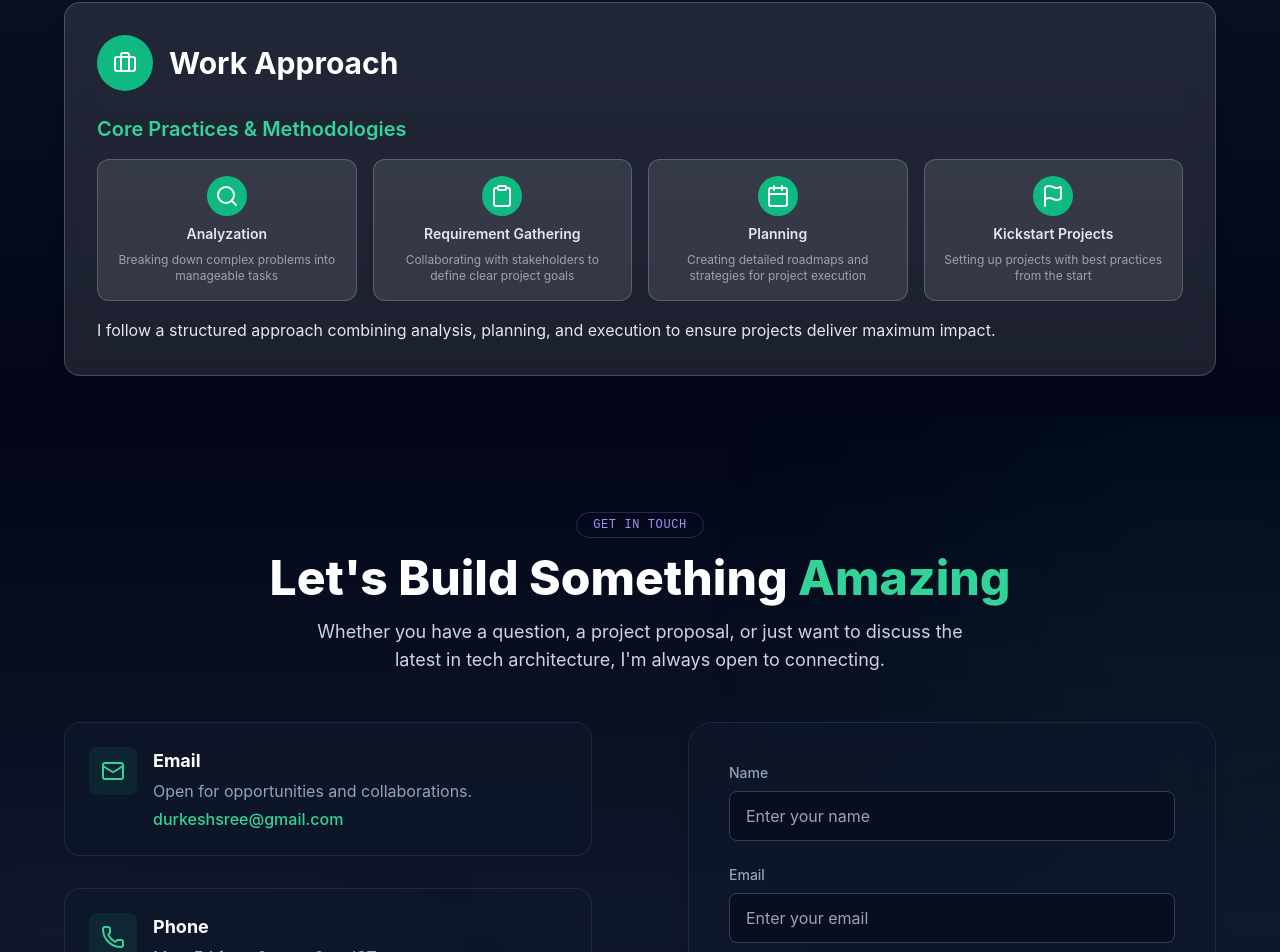
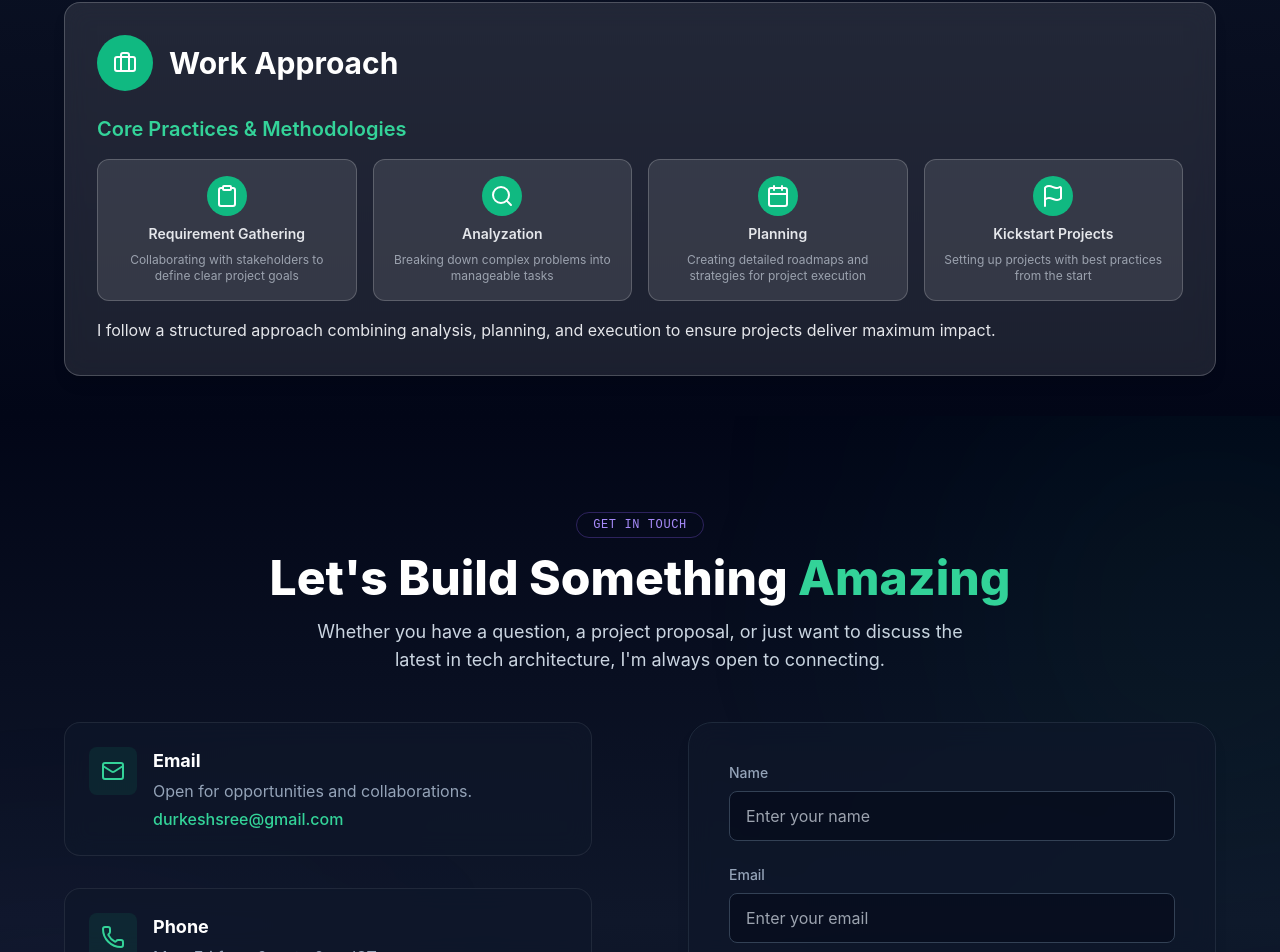
Before and after one commit to SreeDurkesh/portfolio, a React (Vite) app: page / in a window 1280 px wide. Shown: the part 5272-6224 px from the top of the page. Built offline with nearby package versions, Linux system fonts and the light colour scheme.

Commit message:
updated fix alignments

```diff
--- a/constants.ts
+++ b/constants.ts
@@ -148,11 +148,11 @@ export const BOOK_PAGES = [
       {
         type: 'hobbies',
         "items": [
-        { name: "Analyzation", description: "Breaking down complex problems into manageable tasks", icon: "search" },
-        { name: "Requirement Gathering", description: "Collaborating with stakeholders to define clear project goals", icon: "clipboard" },
-        { name: "Planning", description: "Creating detailed roadmaps and strategies for project execution", icon: "calendar" },
-        { name: "Kickstart Projects", description: "Setting up projects with best practices from the start", icon: "flag" }
-      ]
+          { name: "Requirement Gathering", description: "Collaborating with stakeholders to define clear project goals", icon: "clipboard" },
+          { name: "Analyzation", description: "Breaking down complex problems into manageable tasks", icon: "search" },
+          { name: "Planning", description: "Creating detailed roadmaps and strategies for project execution", icon: "calendar" },
+          { name: "Kickstart Projects", description: "Setting up projects with best practices from the start", icon: "flag" }
+        ]
       },
       {
         type: 'text',
```
